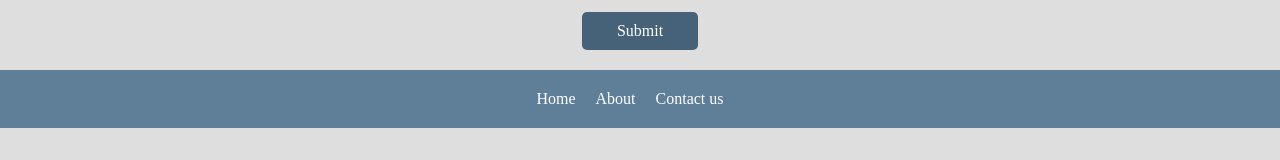
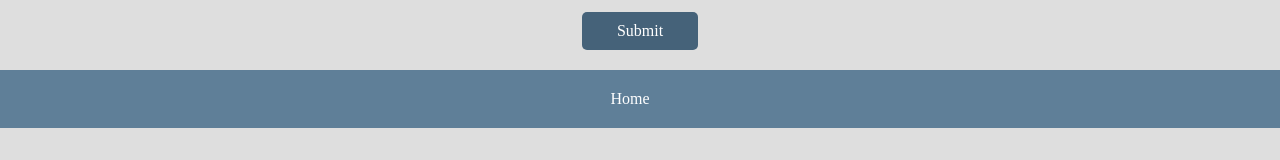
Before and after one commit to arilobi/finance-tracker, a React (Create React App) app in the folder react/finance-tracker/: page / in a window 1280 px wide. Shown: the part 601-761 px from the top of the page. Built offline with nearby package versions, Linux system fonts and the light colour scheme.

Commit message:
Update Footer.jsx

```diff
--- a/react/finance-tracker/src/components/Footer.jsx
+++ b/react/finance-tracker/src/components/Footer.jsx
@@ -1,21 +1,26 @@
 import React from "react";
 import { Link } from "react-router-dom";
+// This is for the dark mode to work in the navbar as well
 import { ThemeContext } from "../Pages/ThemeContext";
+
 import { useContext } from "react";
 
 export default function Footer() {
+    // UseContext is a hook that returns an object containing values provided by ThemeContext.provider that includes the Dark mode feature
+    // Using curly braces to destructure and directly access the object isDarkMode to toggle the theme
     const { isDarkMode } = useContext(ThemeContext);
 
+    // Styles CSS specific for dark mode
     const footerStyles = {
+        // #171f26 refers to color in dark mode while the other refers to light mode color
         backgroundColor: isDarkMode ? "#171f26" : "#5F7F98",
+        // Text color
         color: isDarkMode ? "#fff" : "#fff"
     };
 
     return (
         <div class="footer" style={footerStyles}>
             <Link to="/Dashboard">Home</Link>
-            <Link to="/Dashboard">About</Link>
-            <Link to="/Dashboard">Contact us</Link>
         </div>
     );
 }
```
